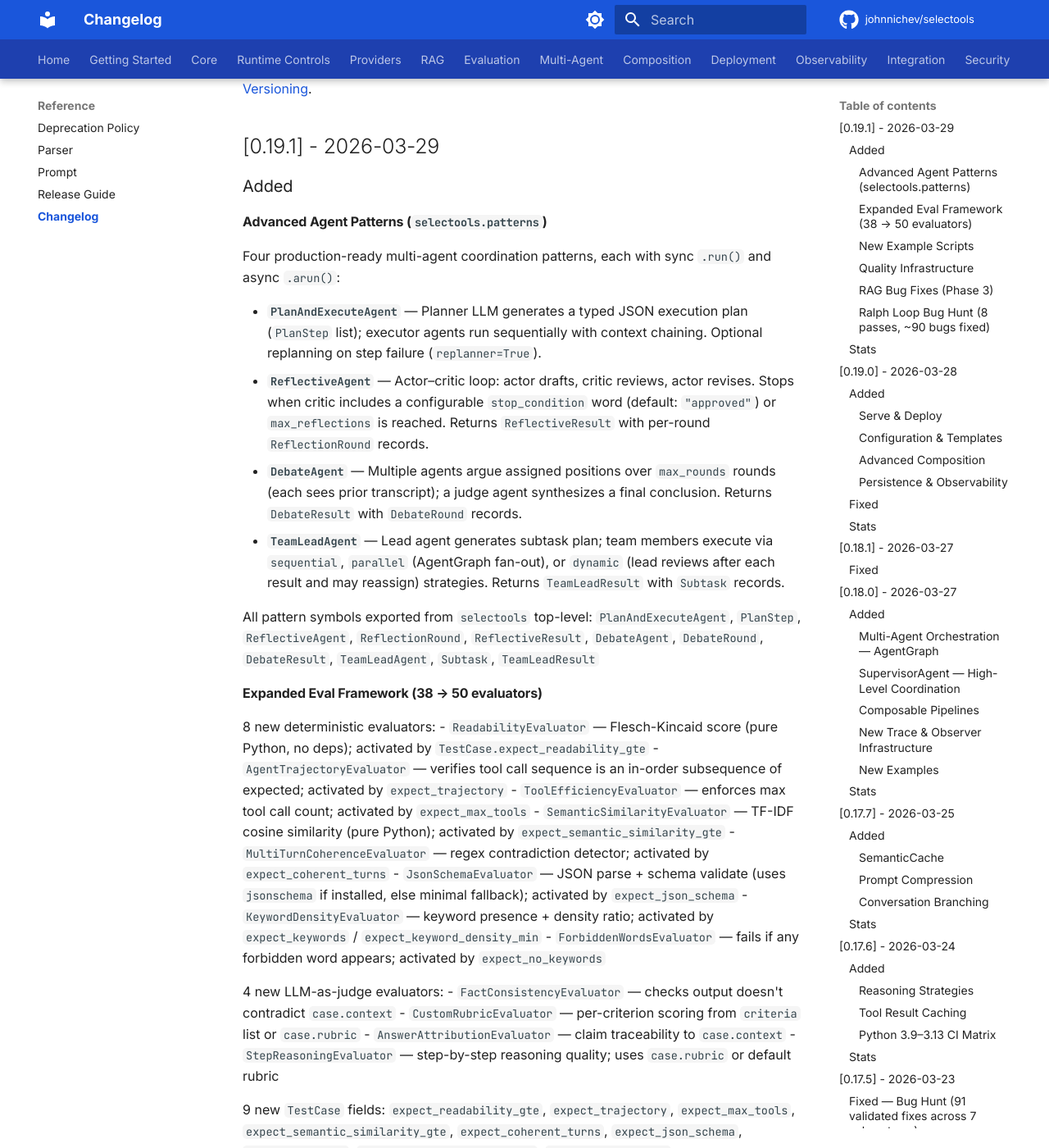
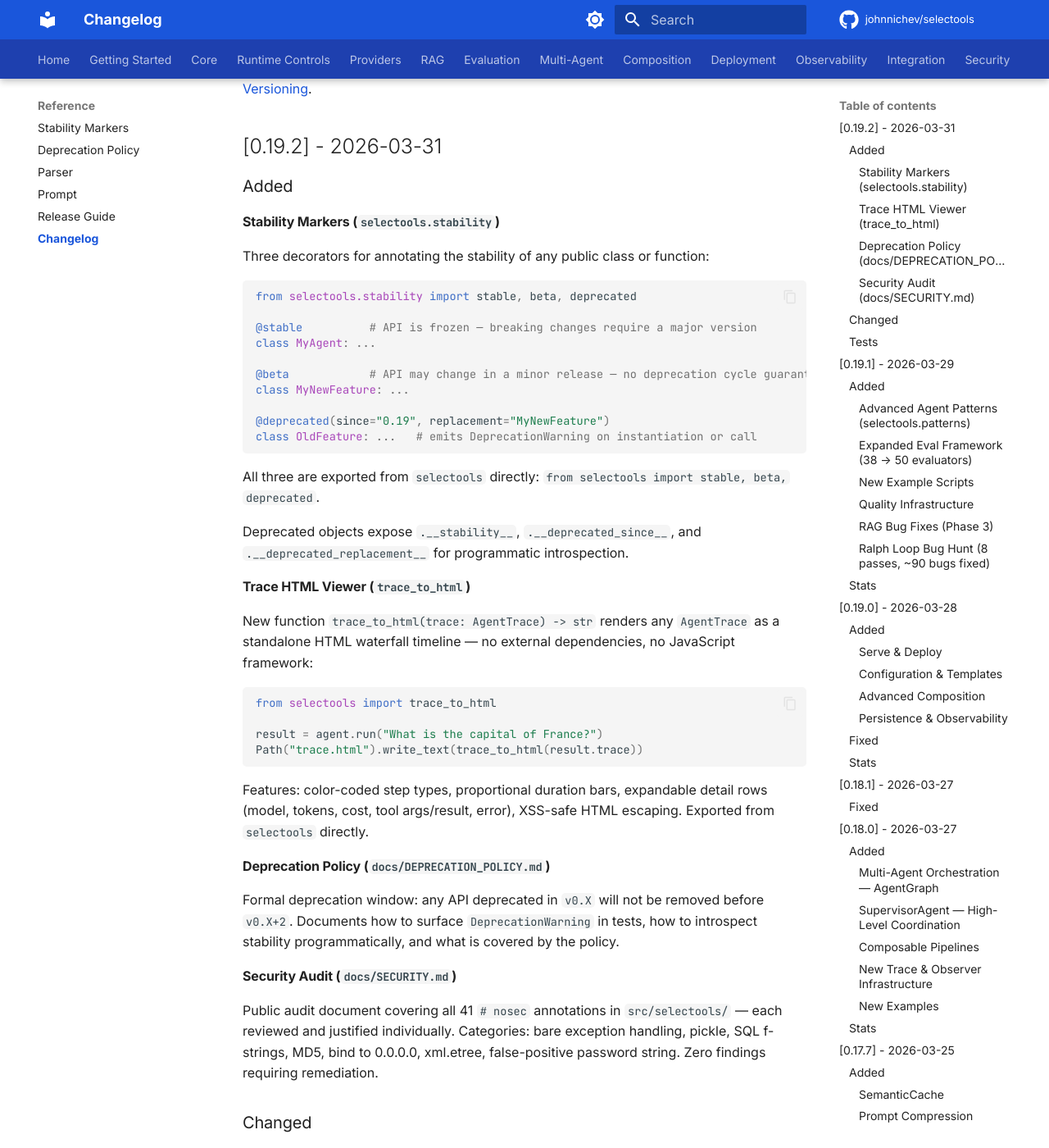
Before and after one commit to johnnichev/selectools, an MkDocs documentation site: the page built from docs/CHANGELOG.md, in a window 1280 px wide and 1400 px high, scrolled down 199 px. Shown: the whole window at 82% size. Built offline with MkDocs 1.6.1 and Material for MkDocs 9.7.7, drawn with Linux system fonts in a browser that asks for light colours; comment, search, counter and statistics services are not loaded; the version menu is left out; some of the changed text lies outside the part shown.

Commit message:
docs: v0.19.2 release sweep — CHANGELOG, README, ROADMAP, module doc, counts

````diff
--- a/docs/CHANGELOG.md
+++ b/docs/CHANGELOG.md
@@ -4,6 +4,66 @@
 
 The format is based on [Keep a Changelog](https://keepachangelog.com/en/1.0.0/),
 and this project adheres to [Semantic Versioning](https://semver.org/spec/v2.0.0.html).
+
+## [0.19.2] - 2026-03-31
+
+### Added
+
+#### Stability Markers (`selectools.stability`)
+
+Three decorators for annotating the stability of any public class or function:
+
+```python
+from selectools.stability import stable, beta, deprecated
+
+@stable          # API is frozen — breaking changes require a major version
+class MyAgent: ...
+
+@beta            # API may change in a minor release — no deprecation cycle guaranteed
+class MyNewFeature: ...
+
+@deprecated(since="0.19", replacement="MyNewFeature")
+class OldFeature: ...   # emits DeprecationWarning on instantiation or call
+```
+
+All three are exported from `selectools` directly: `from selectools import stable, beta, deprecated`.
+
+Deprecated objects expose `.__stability__`, `.__deprecated_since__`, and `.__deprecated_replacement__` for programmatic introspection.
+
+#### Trace HTML Viewer (`trace_to_html`)
+
+New function `trace_to_html(trace: AgentTrace) -> str` renders any `AgentTrace` as a standalone HTML waterfall timeline — no external dependencies, no JavaScript framework:
+
+```python
+from selectools import trace_to_html
+
+result = agent.run("What is the capital of France?")
+Path("trace.html").write_text(trace_to_html(result.trace))
+```
+
+Features: color-coded step types, proportional duration bars, expandable detail rows (model, tokens, cost, tool args/result, error), XSS-safe HTML escaping. Exported from `selectools` directly.
+
+#### Deprecation Policy (`docs/DEPRECATION_POLICY.md`)
+
+Formal deprecation window: any API deprecated in `v0.X` will not be removed before `v0.X+2`. Documents how to surface `DeprecationWarning` in tests, how to introspect stability programmatically, and what is covered by the policy.
+
+#### Security Audit (`docs/SECURITY.md`)
+
+Public audit document covering all 41 `# nosec` annotations in `src/selectools/` — each reviewed and justified individually. Categories: bare exception handling, pickle, SQL f-strings, MD5, bind to 0.0.0.0, xml.etree, false-positive password string. Zero findings requiring remediation.
+
+### Changed
+
+- `trace.py` — `trace_to_html` added; `__all__` updated
+- `CLAUDE.md` — stability marker guidance added (when to use `@stable` / `@beta` / `@deprecated`)
+- `feature` and `release` skills updated to enforce stability marker application on new public APIs
+
+### Tests
+
+- Tests: 2918 → 2949 (+31)
+  - `tests/test_stability.py` — 18 tests for `@stable`, `@beta`, `@deprecated` on functions and classes
+  - `tests/test_trace_html.py` — 13 tests for `trace_to_html` (content, colors, XSS, pure function contract)
+
+---
 
 ## [0.19.1] - 2026-03-29
 
--- /dev/null
+++ b/docs/modules/STABILITY.md
@@ -0,0 +1,128 @@
+# Stability Markers
+
+**Added in:** v0.19.2
+**File:** `src/selectools/stability.py`
+**Exports:** `stable`, `beta`, `deprecated`
+
+## Overview
+
+Stability markers are decorators that signal the maturity of any public class or function. They let users know which APIs are safe to depend on, which may change, and which are being phased out.
+
+```python
+from selectools.stability import stable, beta, deprecated
+# or
+from selectools import stable, beta, deprecated
+```
+
+| Marker | Meaning |
+|--------|---------|
+| `@stable` | API is frozen. Breaking changes require a major version bump. |
+| `@beta` | API may change in a minor release. No deprecation cycle guaranteed. |
+| `@deprecated` | API will be removed. Emits `DeprecationWarning` on every use. |
+
+## Quick Start
+
+```python
+from selectools.stability import stable, beta, deprecated
+
+@stable
+class MyAgent:
+    """This API is frozen."""
+    ...
+
+@beta
+class MyExperimentalFeature:
+    """May change in the next minor release."""
+    ...
+
+@deprecated(since="0.19", replacement="MyAgent")
+class OldAgent:
+    """Emits DeprecationWarning on every instantiation."""
+    ...
+```
+
+## API Reference
+
+### `stable(obj)`
+
+Marks a function or class as stable. Sets `obj.__stability__ = "stable"`. Zero runtime overhead — the original object is returned unchanged.
+
+```python
+@stable
+def my_function(x: int) -> int:
+    return x * 2
+```
+
+Works on both functions and classes.
+
+### `beta(obj)`
+
+Marks a function or class as beta. Sets `obj.__stability__ = "beta"`. Zero runtime overhead.
+
+```python
+@beta
+class ExperimentalProvider:
+    ...
+```
+
+### `deprecated(since, replacement=None)`
+
+Marks a function or class as deprecated.
+
+**Parameters:**
+
+| Parameter | Type | Description |
+|-----------|------|-------------|
+| `since` | `str` | Version string when deprecation was introduced, e.g. `"0.19"` |
+| `replacement` | `str \| None` | Name of the replacement API (omit if no replacement exists) |
+
+**On functions** — wraps the function with `functools.wraps`; emits `DeprecationWarning(stacklevel=2)` on every call.
+
+**On classes** — patches `__init__`; emits `DeprecationWarning` on every instantiation.
+
+```python
+@deprecated(since="0.19", replacement="NewProvider")
+def old_factory() -> Agent:
+    return Agent(...)
+
+# Warning: old_factory is deprecated since v0.19. Use NewProvider instead.
+agent = old_factory()
+```
+
+### Introspection
+
+Every decorated object exposes these attributes:
+
+```python
+fn.__stability__              # "stable" | "beta" | "deprecated"
+fn.__deprecated_since__       # set only on @deprecated objects
+fn.__deprecated_replacement__ # set only on @deprecated objects (may be None)
+```
+
+## Surfacing Warnings in Tests
+
+Python silences `DeprecationWarning` by default. To turn them into errors during development:
+
+```bash
+python -W error::DeprecationWarning your_script.py
+pytest -W error::DeprecationWarning
+```
+
+Or in `pyproject.toml`:
+
+```toml
+[tool.pytest.ini_options]
+filterwarnings = ["error::DeprecationWarning"]
+```
+
+## Deprecation Window
+
+Any API deprecated in `v0.X` will not be removed before `v0.X+2`.
+
+See [Deprecation Policy](../DEPRECATION_POLICY.md) for the full policy.
+
+## See Also
+
+- [Deprecation Policy](../DEPRECATION_POLICY.md)
+- [Security Audit](../SECURITY.md)
+- [Changelog](../CHANGELOG.md)
--- a/mkdocs.yml
+++ b/mkdocs.yml
@@ -152,6 +152,7 @@
     - Agent Decomposition: decisions/005-agent-decomposition.md
     - Agent Config Future: decisions/006-agent-config-future.md
   - Reference:
+    - Stability Markers: modules/STABILITY.md
     - Deprecation Policy: DEPRECATION_POLICY.md
     - Parser: modules/PARSER.md
     - Prompt: modules/PROMPT.md
````
Also changed, not shown: CHANGELOG.md (+60 -0 lines), CLAUDE.md (+3 -2 lines), CONTRIBUTING.md (+5 -5 lines), README.md (+27 -2 lines), ROADMAP.md (+3 -3 lines), docs/CONTRIBUTING.md (+5 -5 lines), docs/index.md (+1 -1 lines).
